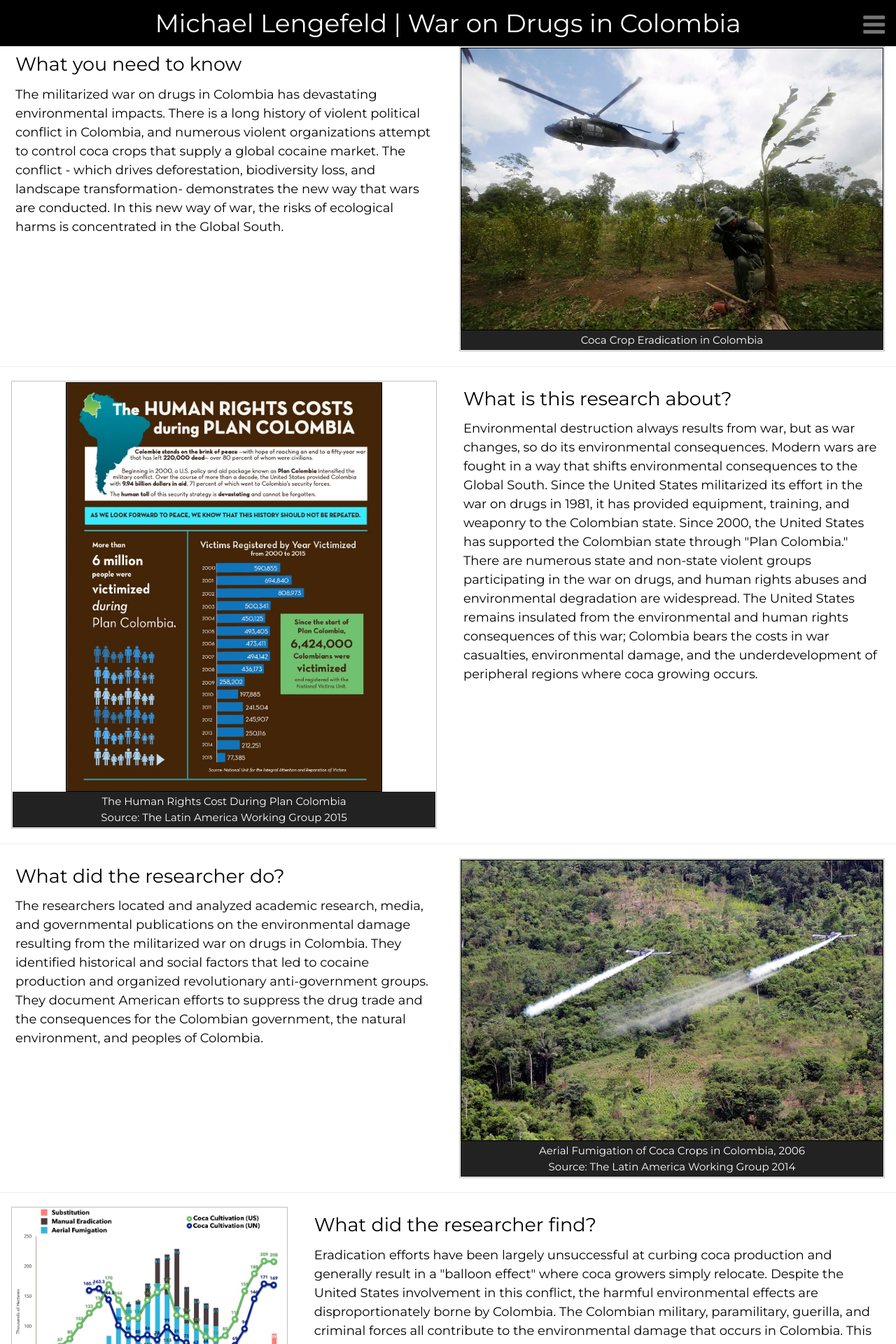
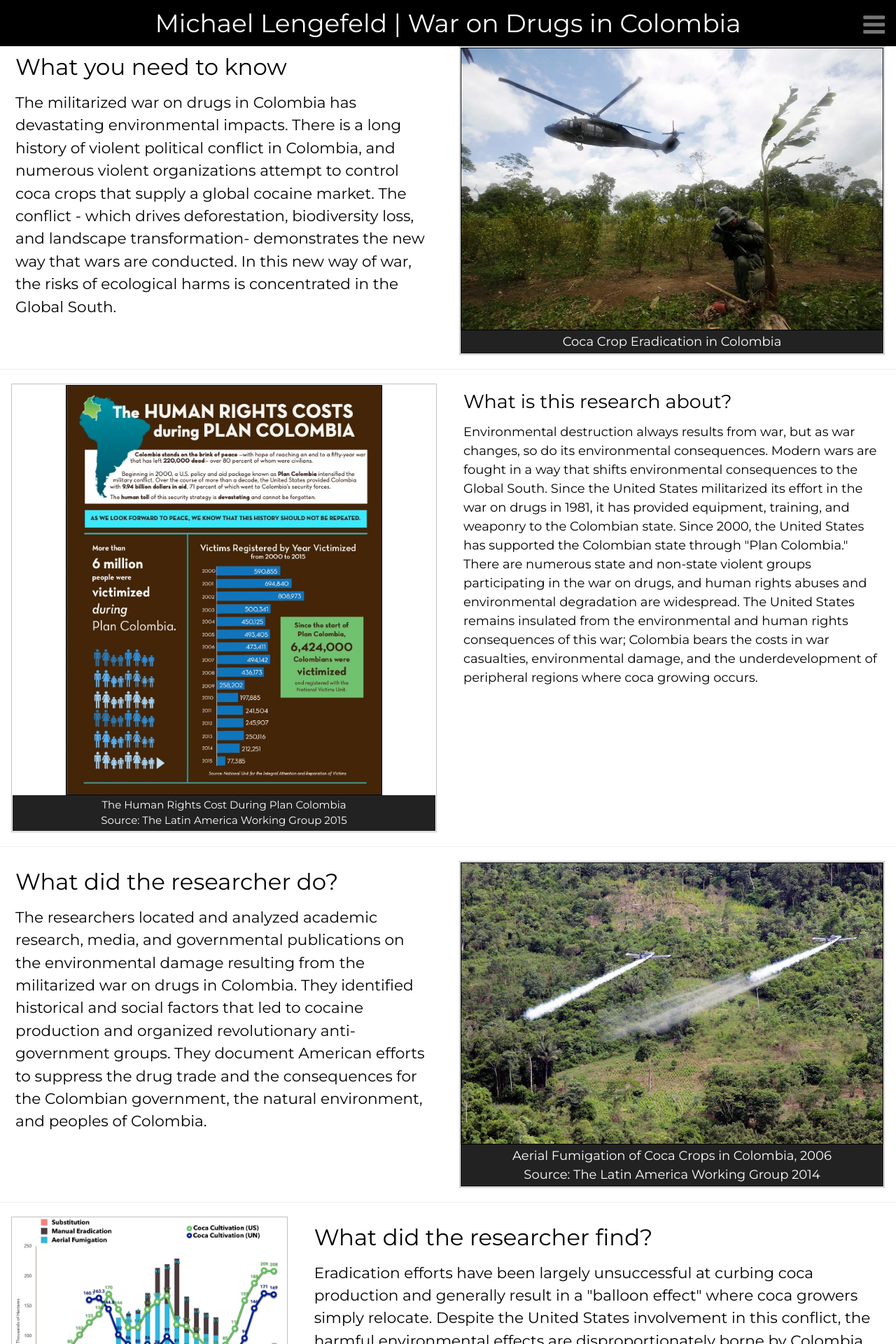
Before and after one commit to resilience1/resilience1.github.io, a Jekyll site: the page built from research/colombia.html, in a window 1280 px wide. Shown: the top 1920 px of the page at 70% size. Built offline with Jekyll 4.4.1, drawn with Linux system fonts in a browser that asks for light colours; nearby versions of some CDN libraries.

Commit message:
Update colombia.html

```diff
--- a/research/colombia.html
+++ b/research/colombia.html
@@ -164,7 +164,7 @@ title: War on Drugs in Colombia | Michael Lengefeld
     	<h1 class="w3-xxlarge"><span class="w3-hide-small">Michael Lengefeld | </span>War on Drugs in Colombia</h1>
 	</header>
 <body>
-	<div class="w3-row">
+	<div class="example w3-row">
 	<div class="w3-half w3-container">
 	<h1>What you need to know</h1>
 		<h2>The militarized war on drugs in Colombia has devastating environmental impacts. There is a long history of violent
@@ -210,7 +210,7 @@ title: War on Drugs in Colombia | Michael Lengefeld
 	</div>
 	<hr>
 
-	<div class="w3-row">
+	<div class="example w3-row">
 		<div class="w3-half w3-container">
 			<h1>What did the researcher do?</h1>
 				<h2>The researchers located and analyzed academic research, media, and governmental publications
@@ -235,7 +235,7 @@ title: War on Drugs in Colombia | Michael Lengefeld
 	</div>
 	<hr>
 
-	<div class="w3-row">
+	<div class="example w3-row">
 		<div class="w3-third w3-container">
 			<figure class="item">
 				<img class="displayed" id="myImg" src="/img/Coca1994thru2018.jpg" alt="Coca Production and Mitigation, 1994-2018" style="width:100%;height:100%">
@@ -284,7 +284,7 @@ title: War on Drugs in Colombia | Michael Lengefeld
 
 	</div>
 	<hr>
-	<div class="w3-row">
+	<div class="example w3-row">
 		<div class="w3-container">
 			<h1>How can you use this research?</h1>
 			<h2>Governments can be reminded that militarized efforts to suppress the drug trade have negative environmental
```
